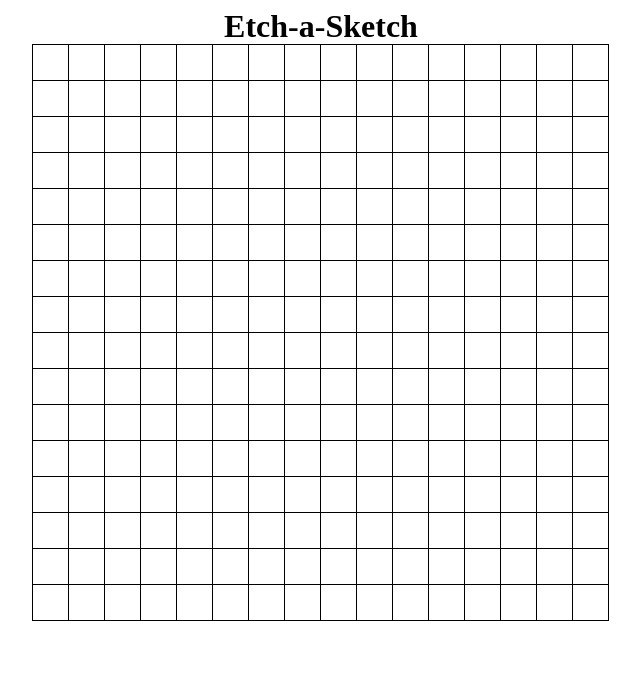
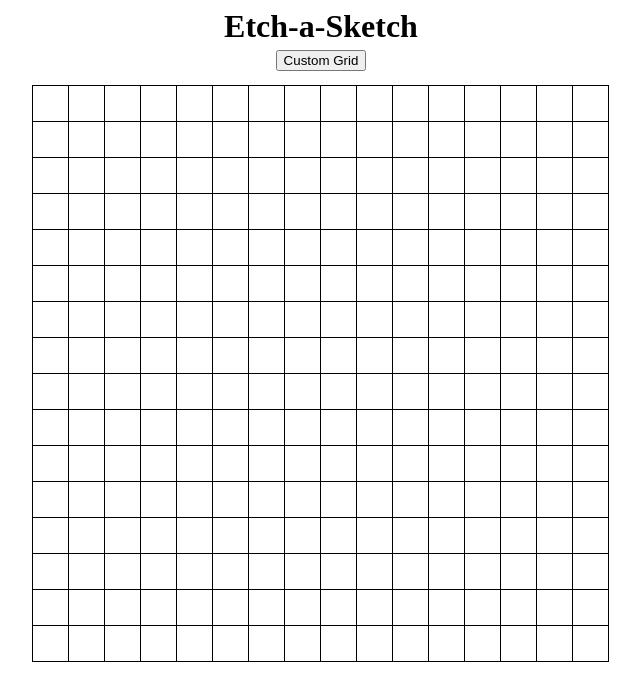
Before and after one commit to devin-sachs/Etch-a-Sketch, a plain HTML site: page index.html in a window 1280 px wide. Shown: the whole page, without its empty margins (319-959 px from the left). Drawn offline with Linux system fonts and the light colour scheme.

Commit message:
Add JS function outline for custom grid function. Add HTML button for custom grid ability. Add CSS style for button.

```diff
--- a/index.html
+++ b/index.html
@@ -9,7 +9,7 @@
 <body>
 
    <h1 class = "main-body"> Etch-a-Sketch </h1>
-
+   <button id = "custom-grid" class ="main-body"> Custom Grid</button>
    <div class = "grid-container"> </div>
 
 </body>
--- a/script.js
+++ b/script.js
@@ -48,5 +48,8 @@ function gridHighlight(){
     }
     }
 
+function newGrid(){
+}
+
 createDivs();
 gridHighlight();
--- a/styles.css
+++ b/styles.css
@@ -35,3 +35,8 @@
 .mouse-on{
     background-color: red;
 }
+
+#custom-grid{
+    margin-top: 5px;
+    margin-bottom: 15px;
+}
```
